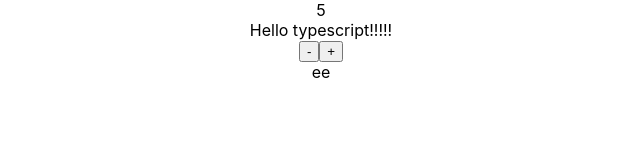
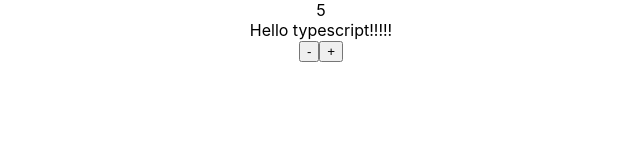
Before and after one commit to zhumeisongsong/react-ts-start, a React app: page / in a window 1280 px wide. Shown: the top 160 px of the page, without its empty margins (319-959 px from the left). Built offline with nearby package versions, Linux system fonts and the light colour scheme.

Commit message:
change ts config

```diff
--- a/src/App.tsx
+++ b/src/App.tsx
@@ -7,7 +7,6 @@ class App extends Component {
     return (
       <div className="app">
         <Hello name="typescript"/>
-        ee
       </div>
     );
   }
```
Also changed, not shown: tsconfig.json (+6 -2 lines), 1 other file (tests, documents, lock files or other folders).
